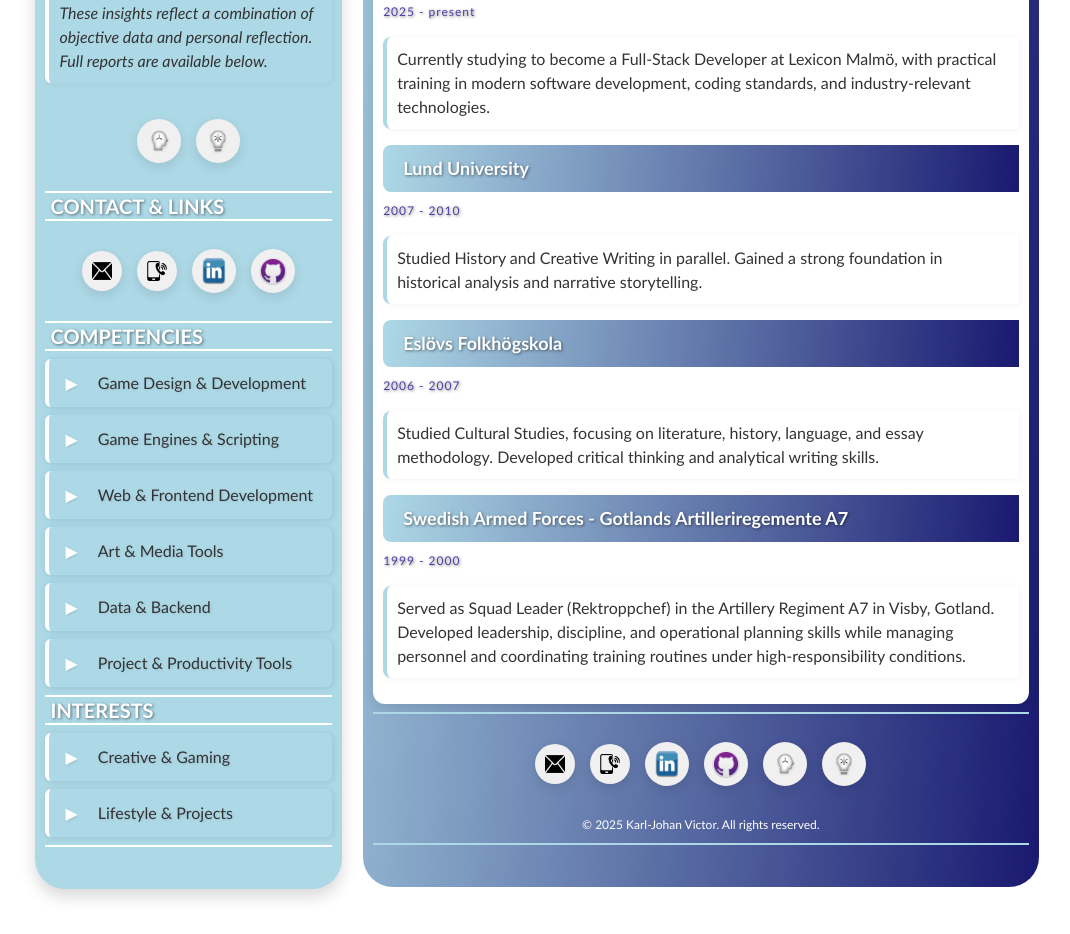
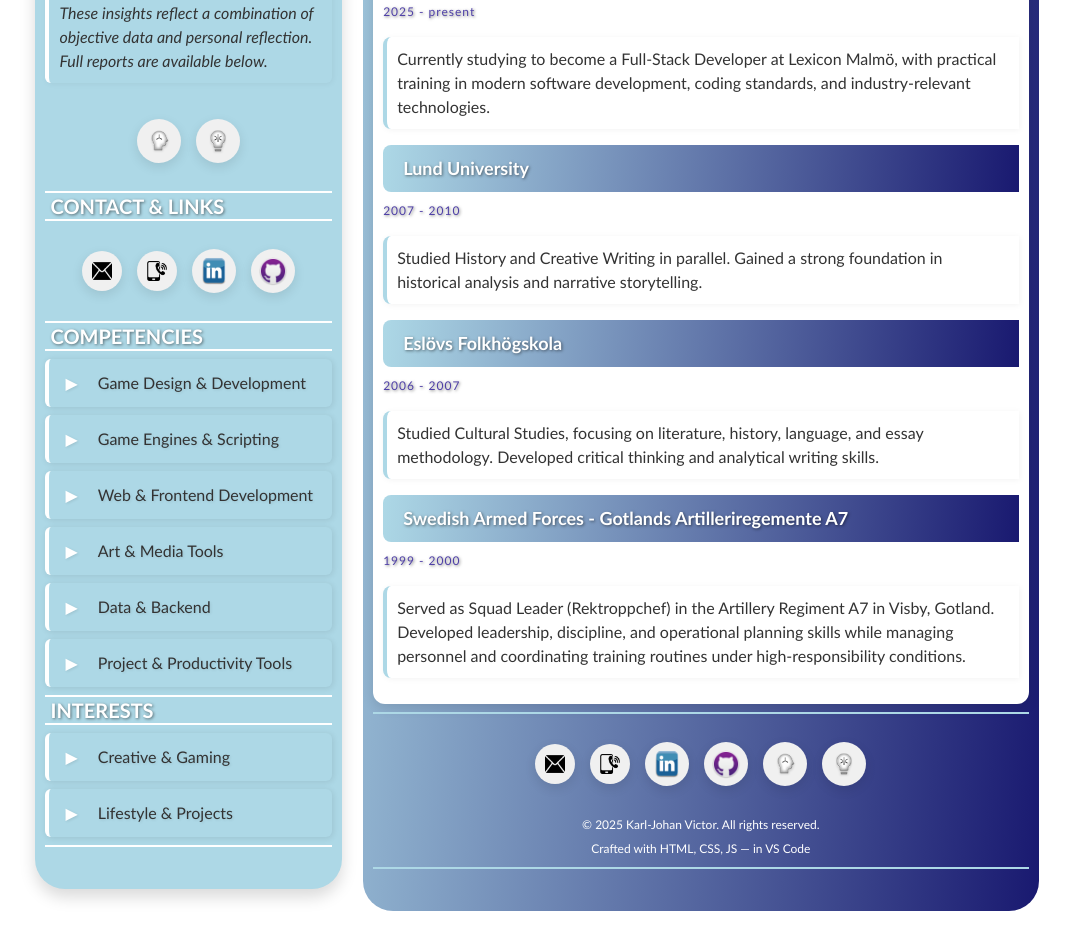
Before and after one commit to KalleVictor/CV, a plain HTML site: page index.html in a window 1280 px wide. Shown: the part 1193-2127 px from the top of the page, without its empty margins (103-1173 px from the left). Before the commit the page ends 2105 px from the top, so only its background shows below. Drawn offline with Linux system fonts and the light colour scheme.

Commit message:
Added footer notes.

```diff
--- a/index.html
+++ b/index.html
@@ -260,6 +260,8 @@
                 </div>
                 <div class="footer" style="text-align: center;">
                     <p2>&copy; 2025 Karl-Johan Victor. All rights reserved.</p2>
+                    <br>
+                    <p2>Crafted with HTML, CSS, JS — in VS Code</p2>
                 </div>
                 <hr class="blue-line">
                 <br>
```
